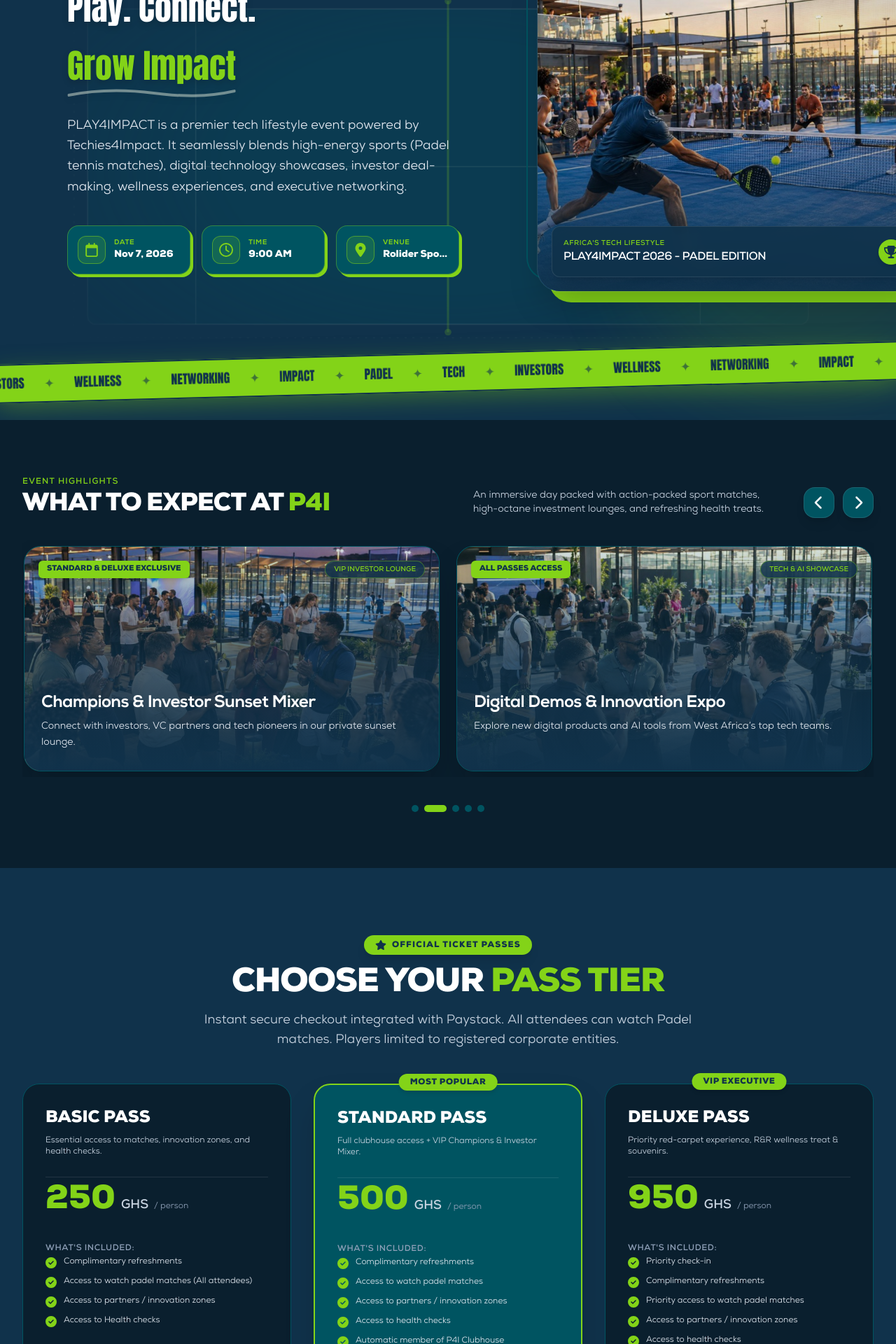
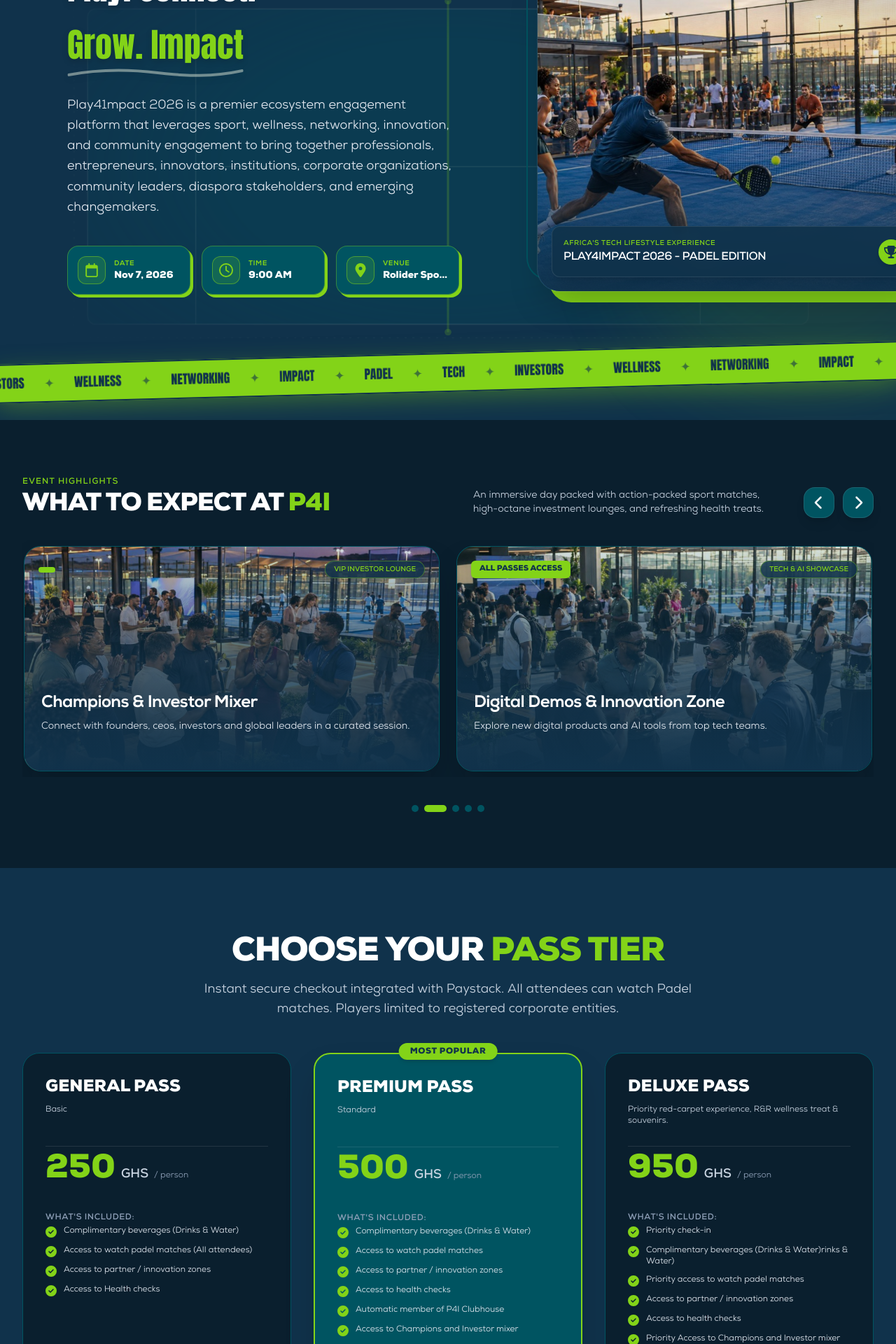
Before and after one commit to Jerry123-coder/play4impact, a React (Vite) app: page / in a window 1280 px wide. Shown: the part 200-2120 px from the top of the page at 70% size. Built offline with nearby package versions, Linux system fonts and the light colour scheme; a web font is replaced by a local one.

Commit message:
copywrithing updates implemented

```diff
--- a/src/components/PaystackCheckoutModal.tsx
+++ b/src/components/PaystackCheckoutModal.tsx
@@ -27,31 +27,31 @@
 export const defaultTicketTiers: TicketTier[] = [
   {
     id: 'basic',
-    name: 'Basic Pass',
+    name: 'General Pass',
     price: 250,
-    tagline: 'Essential access to matches, innovation zones, and health checks.',
+    tagline: 'Basic',
     features: [
-      'Complimentary refreshments',
-      'Access to watch padel matches (All attendees)',
-      'Access to partners / innovation zones',
+      'Complimentary beverages (Drinks & Water',
+      'Access to watch padel matches',
+      'Access to partner / innovation zones',
       'Access to Health checks',
     ],
     color: 'green',
   },
   {
     id: 'standard',
-    name: 'Standard Pass',
+    name: 'Premium Pass',
     price: 500,
     popular: true,
     badge: 'MOST POPULAR',
-    tagline: 'Full clubhouse access + VIP Champions & Investor Mixer.',
+    tagline: 'Standard',
     features: [
-      'Complimentary refreshments',
+      'Complimentary beverages (Drinks & Water',
       'Access to watch padel matches',
-      'Access to partners / innovation zones',
+      'Access to partner / innovation zones',
       'Access to health checks',
       'Automatic member of P4I Clubhouse',
-      'Access to Champions and investor mixer',
+      'Access to Champions and Investor mixer',
     ],
     color: 'blue',
   },
@@ -59,15 +59,14 @@
     id: 'deluxe',
     name: 'Deluxe Pass',
     price: 950,
-    badge: 'VIP EXECUTIVE',
     tagline: 'Priority red-carpet experience, R&R wellness treat & souvenirs.',
     features: [
       'Priority check-in',
-      'Complimentary refreshments',
+      'Complimentary beverages (Drinks & Water)',
       'Priority access to watch padel matches',
-      'Access to partners / innovation zones',
+      'Access to partner / innovation zones',
       'Access to health checks',
-      'Priority access to Champions and investor mixer',
+      'Priority Access to Champions and Investor mixer',
       'Automatic member of P4I Clubhouse',
       'Wellness treat by R&R',
       'P4I Lifestyle souvenir',
--- a/src/pages/Play4ImpactPage.tsx
+++ b/src/pages/Play4ImpactPage.tsx
@@ -36,31 +36,31 @@
 export const ticketTiers: TicketTier[] = [
   {
     id: 'basic',
-    name: 'Basic Pass',
+    name: 'General Pass',
     price: 250,
-    tagline: 'Essential access to matches, innovation zones, and health checks.',
+    tagline: 'Basic',
     features: [
-      'Complimentary refreshments',
+      'Complimentary beverages (Drinks & Water)',
       'Access to watch padel matches (All attendees)',
-      'Access to partners / innovation zones',
+      'Access to partner / innovation zones',
       'Access to Health checks',
     ],
     color: 'green',
   },
   {
     id: 'standard',
-    name: 'Standard Pass',
+    name: 'Premium Pass',
     price: 500,
     popular: true,
     badge: 'MOST POPULAR',
-    tagline: 'Full clubhouse access + VIP Champions & Investor Mixer.',
+    tagline: 'Standard',
     features: [
-      'Complimentary refreshments',
+      'Complimentary beverages (Drinks & Water)',
       'Access to watch padel matches',
-      'Access to partners / innovation zones',
+      'Access to partner / innovation zones',
       'Access to health checks',
       'Automatic member of P4I Clubhouse',
-      'Access to Champions and investor mixer',
+      'Access to Champions and Investor mixer',
     ],
     color: 'blue',
   },
@@ -68,15 +68,14 @@
     id: 'deluxe',
     name: 'Deluxe Pass',
     price: 950,
-    badge: 'VIP EXECUTIVE',
     tagline: 'Priority red-carpet experience, R&R wellness treat & souvenirs.',
     features: [
       'Priority check-in',
-      'Complimentary refreshments',
+      'Complimentary beverages (Drinks & Water)rinks & Water)',
       'Priority access to watch padel matches',
-      'Access to partners / innovation zones',
+      'Access to partner / innovation zones',
       'Access to health checks',
-      'Priority access to Champions and investor mixer',
+      'Priority Access to Champions and Investor mixer',
       'Automatic member of P4I Clubhouse',
       'Wellness treat by R&R',
       'P4I Lifestyle souvenir',
@@ -92,14 +91,14 @@
   },
   {
     q: 'Can I participate in the Padel matches or watch?',
-    a: 'All attendees can watch the Padel matches. Players are limited to registered corporate entities unless otherwise stated. Deluxe and Standard pass holders receive priority viewing access and entry into the exclusive Champions & Investor Mixer.',
+    a: 'All attendees can watch the Padel matches. Players are limited to registered corporate entities unless otherwise stated.  ',
   },
   {
     q: 'How do payments work via Paystack?',
     a: 'Payments are processed securely via Paystack API (Mobile Money or Bank Cards in GHS). Upon successful payment, an instant digital gate pass with a unique reference code will be generated for you.',
   },
   {
-    q: 'What is the P4I Clubhouse and R&R Wellness Treat?',
+    q: ' What is the P4I Clubhouse?',
     a: 'P4I Clubhouse is a curated community of tech, corporate and sports lifestyle individuals. Approved members benefit from early updates, exclusive discounts and new developments within the Play4Impact ecosystem. Membership is by application. Deluxe Pass holders also receive a signature wellness treat curated by The Wellness Place by R&R, Accra’s members-only wellness club.',
   },
   {
@@ -132,39 +131,46 @@
     category: 'MATCH DAY ACTION',
     access: 'All Passes Access',
     title: 'Padel Championship Matches',
-    desc: 'Feel the energy as corporate teams and tech leaders battle it out on court.',
+    desc: 'Feel the energy as corporate teams and organizations battle it out on court.',
     image: '/images/p4i/hero.jpg',
   },
   {
     id: 2,
     category: 'VIP INVESTOR LOUNGE',
-    access: 'Standard & Deluxe Exclusive',
-    title: 'Champions & Investor Sunset Mixer',
-    desc: 'Connect with investors, VC partners and tech pioneers in our private sunset lounge.',
+    title: 'Champions & Investor Mixer',
+    desc: 'Connect with founders, ceos, investors and global leaders in a curated session.',
     image: '/images/p4i/mixer.jpg',
   },
   {
     id: 3,
     category: 'TECH & AI SHOWCASE',
     access: 'All Passes Access',
-    title: 'Digital Demos & Innovation Expo',
-    desc: 'Explore new digital products and AI tools from West Africa’s top tech teams.',
+    title: 'Digital Demos & Innovation Zone',
+    desc: 'Explore new digital products and AI tools from top tech teams.',
     image: '/images/p4i/networking.jpg',
   },
+  // {
+  //   id: 4,
+  //   category: 'WELLNESS & RECOVERY',
+  //   access: 'Deluxe Pass Exclusive',
+  //   title: 'Wellness Treat by R&R',
+  //   desc: 'Recharge between matches with a signature wellness treat from R&R wellness.',
+  //   image: '/images/p4i/wellness.jpg',
+  // },
   {
     id: 4,
-    category: 'WELLNESS & RECOVERY',
-    access: 'Deluxe Pass Exclusive',
-    title: 'Wellness Treat by R&R',
-    desc: 'Recharge between matches with a signature wellness treat from The Wellness Place by R&R.',
-    image: '/images/p4i/wellness.jpg',
+    category: 'COMMUNITY VIBES',
+    access: 'All Passes Access',
+    title: 'Networking & Entertainment',
+    desc: 'Enjoy curated soothing playlists between matches while connecting with like-minded individuals.',
+    image: '/images/p4i/clubhouse.jpg',
   },
   {
     id: 5,
     category: 'COMMUNITY VIBES',
     access: 'All Passes Access',
-    title: 'P4I Clubhouse & Executive Networking',
-    desc: 'A curated community of tech, corporate and sports lifestyle people. Celebrate wins and make deals.',
+    title: 'Brand Activations',
+    desc: 'Engage with premium brands within the Play4Impact ecosystem.',
     image: '/images/p4i/clubhouse.jpg',
   },
 ];
@@ -541,7 +547,7 @@
                 <h1 className="font-boldonse flex flex-col gap-3 sm:gap-5 text-[min(calc((100vw_-_48px)/9.4),3rem)] sm:text-5xl lg:text-4xl xl:text-5xl 2xl:text-6xl text-white leading-[1.3] drop-shadow-lg">
                   <span className="whitespace-nowrap">Play. Connect.</span>
                   <span className="relative self-start text-[#83D318]">
-                    Grow Impact
+                    Grow. Impact
                     <svg
                       aria-hidden="true"
                       className="absolute left-0 -bottom-3 sm:-bottom-4 w-full h-3 sm:h-4"
@@ -555,7 +561,13 @@
                 </h1>
 
                 <p className="font-nexa text-slate-200 text-base sm:text-lg font-normal leading-relaxed max-w-xl pt-2">
-                  PLAY4IMPACT is a premier tech lifestyle event powered by Techies4Impact. It seamlessly blends high-energy sports (Padel tennis matches), digital technology showcases, investor deal-making, wellness experiences, and executive networking.
+                 Play41mpact 2026 is a premier ecosystem
+engagement platform that leverages sport,
+wellness, networking, innovation, and community
+engagement to bring together professionals,
+entrepreneurs, innovators, institutions, corporate
+organizations, community leaders, diaspora
+stakeholders, and emerging changemakers.
                 </p>
 
                 {/* Date, Time & Venue Info Cards */}
@@ -654,7 +666,7 @@
                     <div className="absolute bottom-5 left-5 right-5 p-4 rounded-xl bg-[#10324B]/90 backdrop-blur-md border border-white/10 flex items-center justify-between gap-3 shadow-xl">
                       <div className="min-w-0">
                         <span className="font-nexa text-[10px] uppercase tracking-wider text-[#83D318] font-bold block">
-                          Africa's Tech Lifestyle
+                          Africa's Tech Lifestyle Experience
                         </span>
                         <h3 className="font-nexa text-sm sm:text-base font-bold text-white uppercase tracking-tight">
                           Play4Impact 2026 - Padel Edition
@@ -726,10 +738,10 @@
         <section id="tickets" className="py-24 bg-[#10324B] relative">
           <div className="max-w-7xl mx-auto px-4 sm:px-6 lg:px-8">
             <div className="text-center max-w-3xl mx-auto mb-12 space-y-4">
-              <div className="inline-flex items-center gap-2 px-4 py-1.5 bg-[#83D318] text-[#10324B] text-xs font-black rounded-full uppercase tracking-widest shadow-lg">
+              {/* <div className="inline-flex items-center gap-2 px-4 py-1.5 bg-[#83D318] text-[#10324B] text-xs font-black rounded-full uppercase tracking-widest shadow-lg">
                 <Sparkles className="w-4 h-4" />
                 <span>Official Ticket Passes</span>
-              </div>
+              </div> */}
               <h2 className="font-nexa text-3xl sm:text-5xl font-black text-white tracking-tight uppercase">
                 Choose Your <span className="text-[#83D318]">Pass Tier</span>
               </h2>
@@ -802,7 +814,7 @@
                           : 'bg-[#005461] hover:bg-[#006f80] text-white hover:scale-105'
                       }`}
                     >
-                      <span>Buy {tier.name}</span>
+                      <span>Buy Ticket</span>
                       <ArrowRight className="w-4 h-4" />
                     </button>
                   </div>
@@ -824,7 +836,7 @@
                 The Five <span className="text-[#83D318]">Play4Impact Pillars</span>
               </h2>
               <p className="text-slate-300 text-base sm:text-lg">
-                Fusing sports, technology, investment, wellness, and impact to inspire transformational growth across Africa.
+                Fusing sports, innovation, investment, wellness, and community to inspire transformational growth across Africa.
               </p>
             </div>
 
@@ -926,14 +938,14 @@
                 <span className="px-4 py-1.5 bg-[#83D318] text-[#10324B] text-xs font-black rounded-full uppercase tracking-widest shadow-md">
                   Target Audience
                 </span>
-                <h2 className="font-nexa text-3xl sm:text-5xl font-black text-white uppercase tracking-tight leading-tight">
-                  Who Attends <span className="text-[#83D318]">Play 4 Impact?</span>
+                <h2 className="font-nexa text-3xl pt-3 sm:text-5xl font-black text-white uppercase tracking-tight leading-tight">
+                  Who Attends <span className="text-[#83D318]">Play4Impact?</span>
                 </h2>
                 <p className="text-slate-200 text-base leading-relaxed">
-                  The event brings together <strong>300+ participants</strong> from Ghana, West Africa, and global diaspora networks: seasoned executives and investors, everyday tech professionals, and people just starting out in tech. Everyone comes to share ideas, build partnerships, and grow together.
+                  The event brings together <strong>300+ participants</strong> from Ghana, West Africa, and global diaspora networks including: professionals, founders, cooporate executives, CEOs and investors, everyday tech professionals, and people just starting out in tech. Everyone comes to share ideas, build partnerships, and grow together.
                 </p>
 
-                <div className="p-6 rounded-2xl bg-[#005461]/60 border border-[#83D318]/40 shadow-xl space-y-3">
+                {/* <div className="p-6 rounded-2xl bg-[#005461]/60 border border-[#83D318]/40 shadow-xl space-y-3">
                   <div className="flex items-center gap-3">
                     <Trophy className="w-6 h-6 text-[#83D318]" />
                     <h4 className="font-nexa text-lg font-black text-white uppercase">Open To The Whole Tech Community</h4>
@@ -941,7 +953,7 @@
                   <p className="text-xs text-slate-200 leading-relaxed">
                     Whether you're a founder, a VC partner, a developer shipping code every day, or someone curious about breaking into tech, Play4Impact creates an organic, high-energy space for real conversations and lifelong connections.
                   </p>
-                </div>
+                </div> */}
               </div>
 
               <div className="lg:col-span-7">
@@ -953,8 +965,8 @@
                     { title: 'Diaspora Professionals', desc: 'Global Ghanaian & African diaspora stakeholders driving investment & talent.', icon: Globe },
                     { title: 'Government & Public Sector', desc: 'Policy makers, innovation hubs & public sector representatives.', icon: Building2 },
                     { title: 'Emerging Talent & Leaders', desc: 'Future tech leaders, innovators & high-potential ecosystem changemakers.', icon: Award },
-                    { title: 'Tech Professionals', desc: 'Developers, designers, product managers, data & IT pros building careers in tech.', icon: Laptop },
-                    { title: 'Beginners & Tech Enthusiasts', desc: 'Students, career switchers & anyone curious about tech. No experience needed.', icon: Seedling },
+                    { title: 'Professionals', desc: 'Engineers, creatives and everyone in between building their careers.', icon: Laptop },
+                    // { title: 'Beginners & Tech Enthusiasts', desc: 'Students, career switchers & anyone curious about tech. No experience needed.', icon: Seedling },
                   ].map((group, idx) => {
                     const GroupIcon = group.icon;
                     return (
@@ -995,7 +1007,7 @@
                 Event Partners & <span className="text-[#83D318]">Sponsors</span>
               </h2>
               <p className="text-slate-300 text-base sm:text-lg">
-                Supported by premier government institutions, global brands, wellness leaders, and media platforms.
+                Supported by government institutions, global brands, wellness and media organizations.
               </p>
             </div>
 
@@ -1072,7 +1084,7 @@
                       className="flex items-center gap-2 hover:text-[#83D318] transition-colors"
                     >
                       <Phone className="w-4 h-4 text-[#83D318]" />
-                      <span>0578796905 / +233 57 879 6905</span>
+                      <span>+233 57 879 6905</span>
                     </a>
                     <a
                       href="mailto:techies4impact@gmail.com"
```
